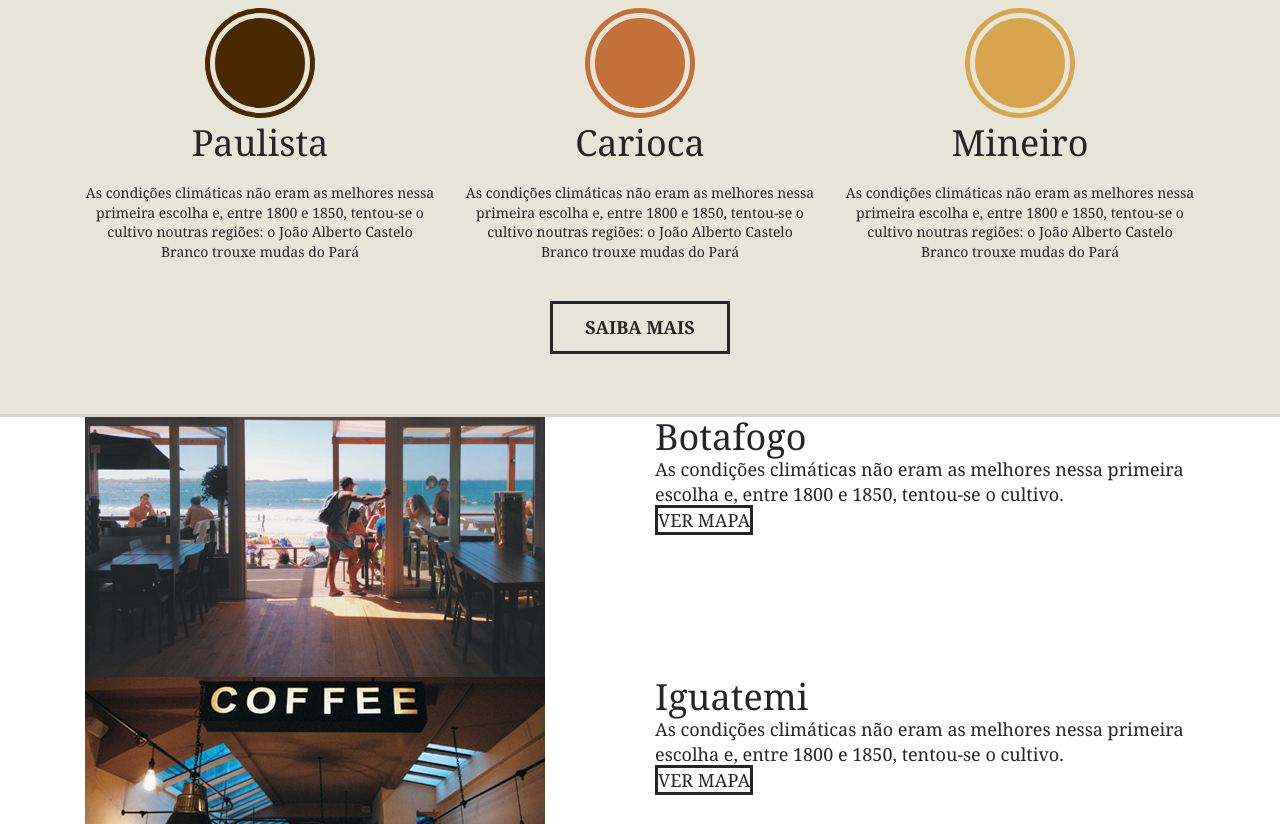
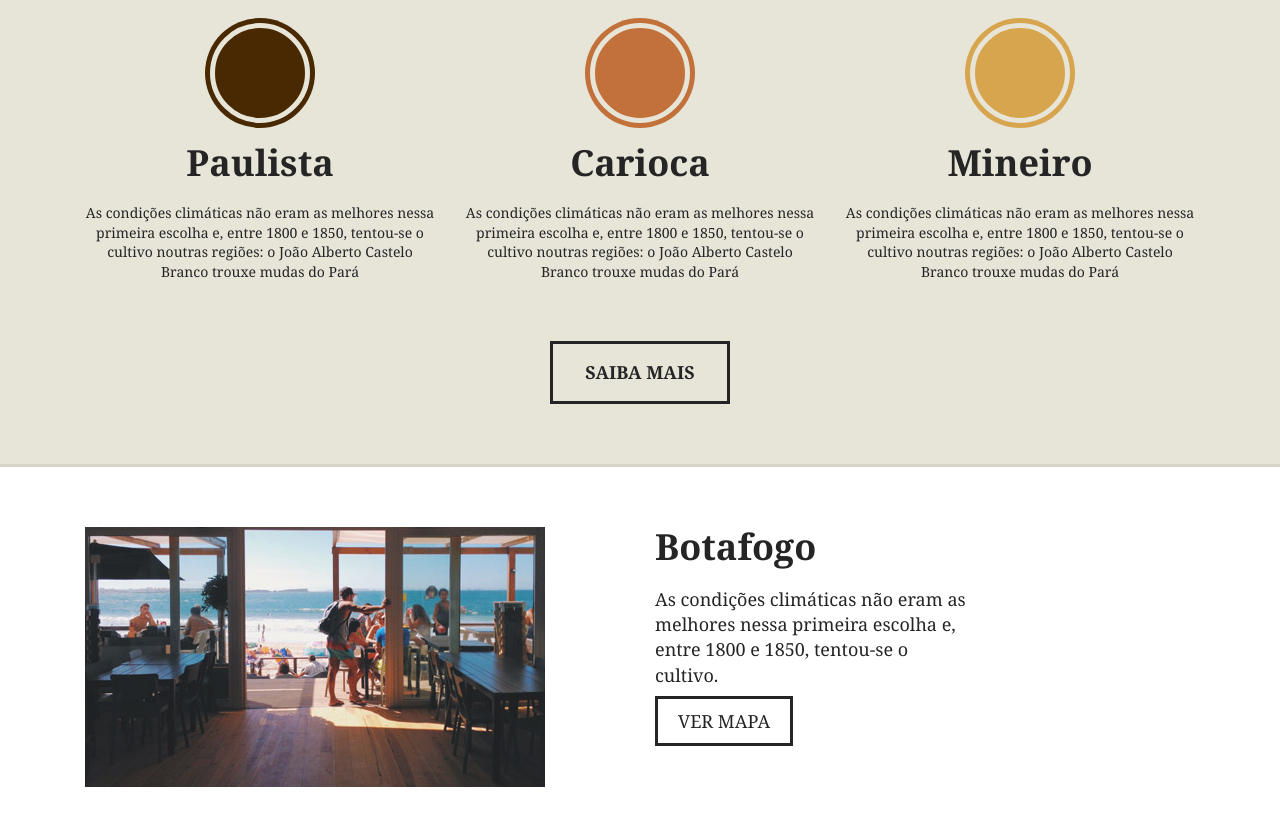
Before and after one commit to LeonardoPilatti/brafe-1-bootstrap, a plain HTML site: page index.html in a window 1280 px wide. Shown: the part 1265-2089 px from the top of the page. Drawn offline with Linux system fonts and the light colour scheme.

Commit message:
layout produtos e locais

```diff
--- a/css/style.css
+++ b/css/style.css
@@ -132,13 +132,20 @@ img {
 	background: #e7e4d8;
 	border-top: 3px solid #d6d3c8;
 	border-bottom: 3px solid #d6d3c8;
-	padding: 60px 0;
+	/* usando o padding top e bottom pq o brootstrap já tem o padding, aí é para não desfazer ele */
+	padding-top: 60px;
+	padding-bottom: 60px;
+}
+
+.produtos-item {
+	margin-bottom: 40px;
 }
 
 .produtos-item h2 {
 	font-size: 2.25em;
 	margin-bottom: 20px;
 	text-align: center;
+	font-weight: bold;
 }
 
 .produtos-item h2::before {
@@ -150,7 +157,7 @@ img {
 	border-radius: 50%;
 	border: 5px solid #e7e4d8;
 	box-shadow: 0 0 0 5px currentColor;
-	margin: 10px auto;
+	margin: 20px auto;
 }
 
 h2.produtos-paulista::before {
@@ -168,7 +175,6 @@ h2.produtos-mineiro::before {
 .produtos-item p {
 	font-size: 0.875em;
 	line-height: 1.4em;
-	margin-bottom: 40px;
 	text-align: center;
 }
 
@@ -182,19 +188,37 @@ h2.produtos-mineiro::before {
 	text-transform: uppercase;
 	display: block;
 	width: 180px;
-	margin: 0 auto;
-	padding: 10px 0;
+	margin: 20px auto 0 auto;
+	padding: 15px 0;
+}
+
+.produtos-btn:hover {
+	text-decoration: none;
+	color: #252525;
 }
 
 /* Locais */
 
+.locais {
+	padding-top: 60px;
+	padding-bottom: 60px;
+}
+
+.locais-item {
+	margin-bottom: 40px;
+}
+
 .locais-item h2 {
 	font-size: 2.25em;
+	font-weight: bold;
+	margin-bottom: 20px;
 }
 
 .locais-item p {
 	font-size: 1.125em;
 	line-height: 1.4em;
+	margin-bottom: 20px;
+	max-width: 320px;
 }
 
 .locais-item a {
@@ -203,6 +227,7 @@ h2.produtos-mineiro::before {
 	text-decoration: none;
 	border: 3px solid;
 	color: #252525;
+	padding: 10px 20px;
 }
 
 /* Assine */
```
